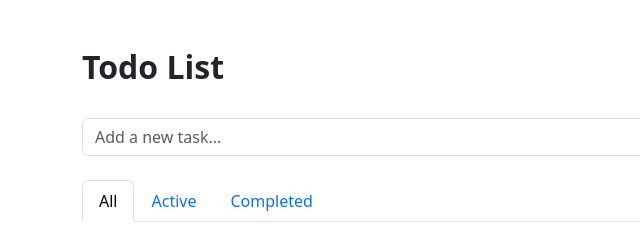
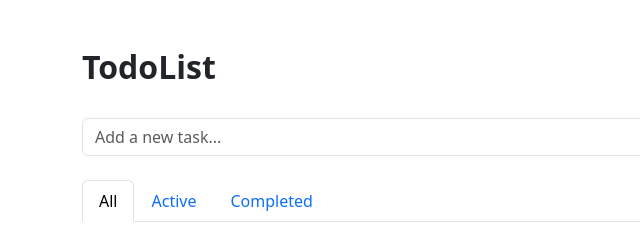
Before and after one commit to PinkyPink213/TodoList, a plain HTML site: page frontend/index.html in a window 1280 px wide. Shown: the full height of the page, 0-640 px from the left. Drawn offline with nearby package versions, Linux system fonts and the light colour scheme; no server answers.

Commit message:
feat: update Title

```diff
--- a/frontend/index.html
+++ b/frontend/index.html
@@ -24,7 +24,7 @@
 		<div class="container py-5">
 			<!-- HEADER AREA -->
 			<div class="d-flex justify-content-between align-items-center mb-4">
-				<h2 class="fw-bold">Todo List</h2>
+				<h2 class="fw-bold">TodoList</h2>
 
 				<!-- Dark Mode Toggle -->
 				<button id="themeToggle" class="btn btn-outline-secondary">
```
